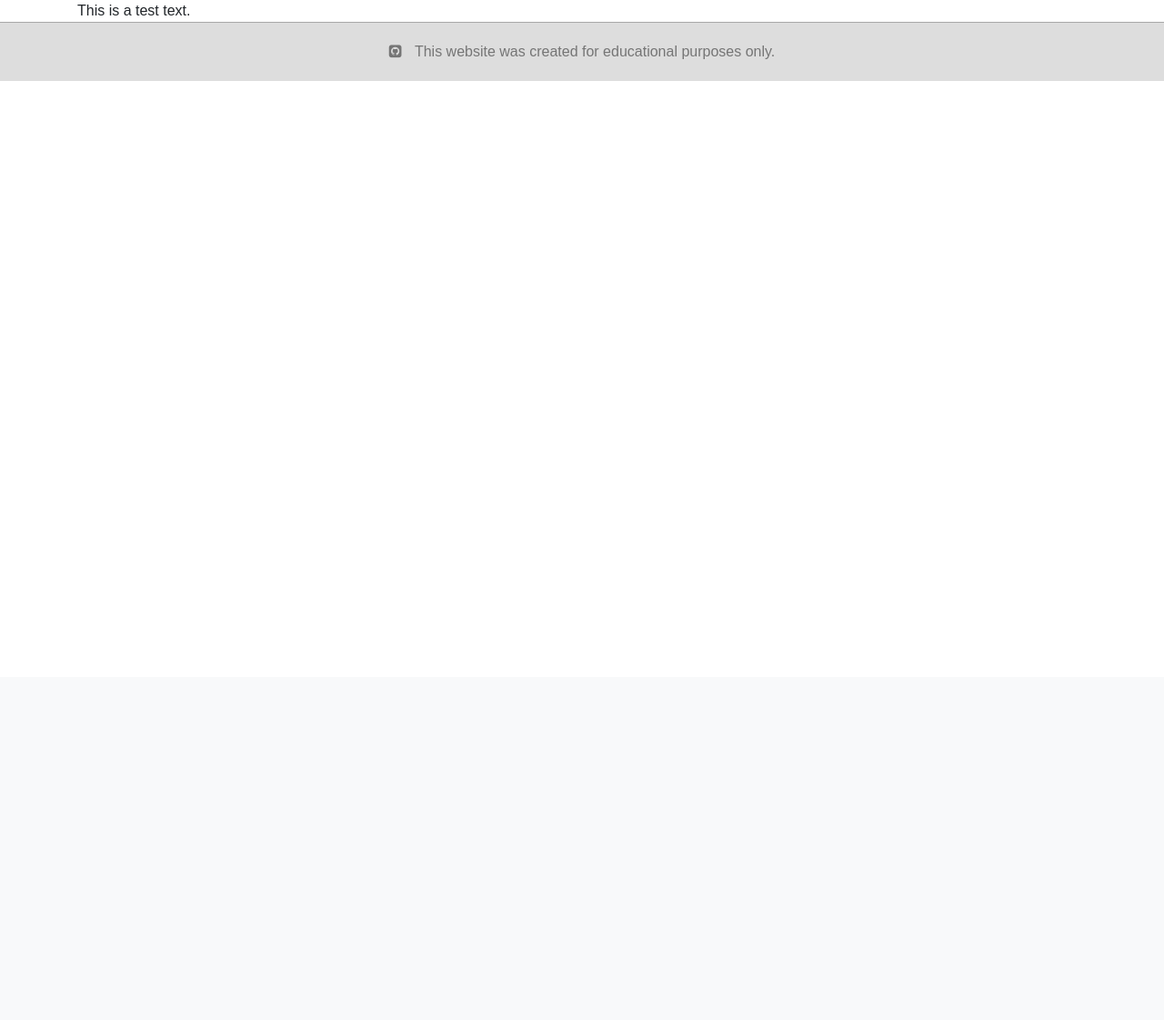
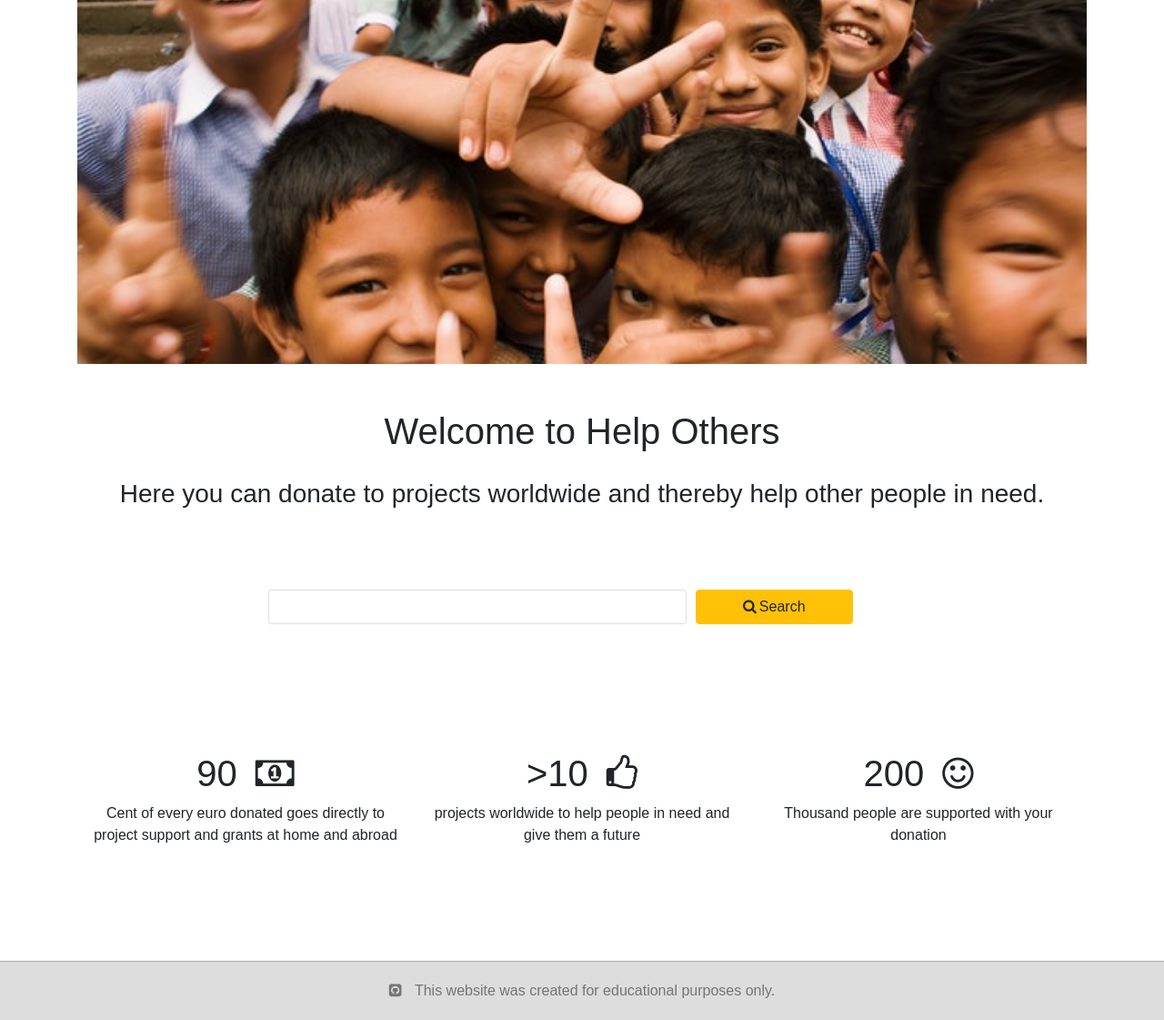
Before and after one commit to alnibo/milestone-project-4-help-others, a Django app: page / in a window 1280 px wide. Shown: the part 56-1177 px from the top of the page at 91% size. Before the commit the page ends 145 px from the top, so only its background shows below. Run offline with Django 3.2, Linux system fonts and the light colour scheme; some libraries are stand-ins or nearby versions.

Commit message:
Set up of index page with top-pic, header and stats-boxes

```diff
--- a/home/templates/index.html
+++ b/home/templates/index.html
@@ -2,8 +2,48 @@
 
 {% block page_title %}Home Page{% endblock %}
 
-{% block page_heading %}Home{% endblock %}
+{% block content %}
 
-{% block content %}
-    <div>This is a test text.</div>
+<header class="container-fluid">
+    <div class="row top-pic-home" title="Help Others"></div>
+</header>
+
+<div class="col-12 welcome-heading">
+    <h1>Welcome to Help Others</h1>
+    <h3 class="sub-heading-home">Here you can donate to projects worldwide and thereby help other people in need.</h3>
+</div>
+
+<section class="container section-container">
+    <div class="row">
+        <div class="col-sm-12 col-md-8 offset-md-2">
+            <form class="row search-home" action="{% url 'search' %}" method="get">
+                <input class="col-12 col-md-8 input-home" type="text" name="q">
+                <button type="search" class="btn btn-warning search-btn-home col-12 col-md-3"><i class="fa fa-search btn-icon" aria-hidden="true"></i>Search</button>
+            </form>
+        </div>
+    </div>
+</section>
+
+<section class="container-fluid section-container stats-container">
+    <div class="row text-center">
+        <div class="col-12 col-md stat-box">
+            <h1>90<i class="fa fa-money home-icon" aria-hidden="true"></i></h1>
+            <p>Cent of every euro donated goes directly to project support and grants at home and abroad</p>
+            <hr class="stat-divider d-md-none">
+        </div>
+        <div class="col-12 col-md stat-box">
+            <h1>&gt;10<i class="fa fa-thumbs-o-up home-icon" aria-hidden="true"></i></h1>
+            <p>projects worldwide to help people in need and give them a future</p>
+            <hr class="stat-divider d-md-none">
+        </div>
+        <div class="col-12 col-md stat-box">
+            <h1>200<i class="fa fa-smile-o home-icon" aria-hidden="true"></i></h1>
+            <p>Thousand people are supported with your donation</p>
+        </div>
+    </div>
+</section>
+
+<section class="container-fluid section-container">
+</section>
+
 {% endblock %}
```
